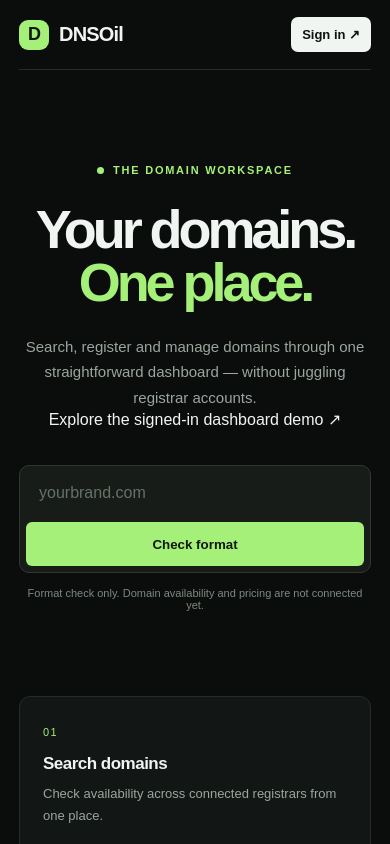
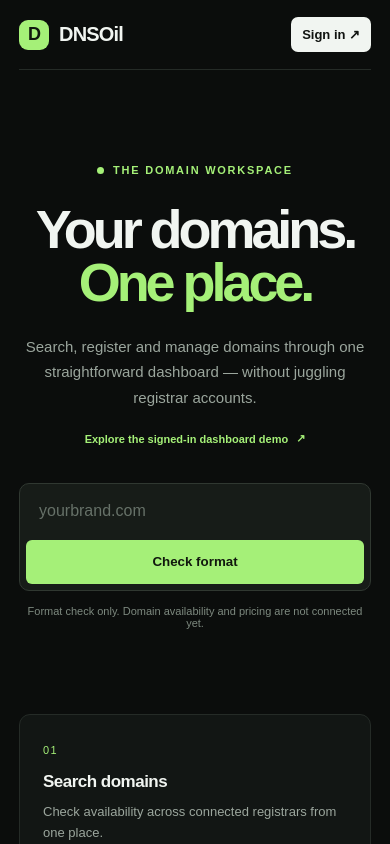
Before and after one commit to mystrdan/DNSOil, a Next.js app in the folder apps/web/: page / in a window 390 px wide. Shown: the top 844 px of the page. Built offline with nearby package versions, Linux system fonts and the light colour scheme.

Commit message:
style(web): design responsive dashboard demo states

```diff
--- a/apps/web/src/app/globals.css
+++ b/apps/web/src/app/globals.css
@@ -69,3 +69,40 @@ footer .mark{width:23px;height:23px;font-size:14px;border-radius:6px}
 .domainFeedback{max-width:570px;margin:13px auto 0;padding:13px 15px;border:1px solid var(--line);border-radius:8px;font-size:13px;line-height:1.6;text-align:left}
 .domainSuccess{color:#d6f7c6;background:#111a11;border-color:#2a4527}
 .domainError{color:#ffc7bd;background:#211311;border-color:#573027}
+
+.homeDemoLink{display:inline-flex;align-items:center;gap:8px;margin-top:22px;font-size:12px;font-weight:700;color:var(--green)}
+.homeDemoLink:hover{text-decoration:underline;text-underline-offset:4px}
+.authFooter a{color:var(--green);font-weight:700}
+.demoShell{padding-bottom:10px}
+.demoBanner{margin:18px 0 0;padding:11px 14px;border:1px solid #38492f;background:#141b12;border-radius:8px;color:#b7c2b8;font-size:12px;line-height:1.6}
+.demoBanner span{display:inline-block;margin-right:9px;padding:4px 6px;border-radius:4px;background:var(--green);color:#11180e;font-size:9px;font-weight:900;letter-spacing:.08em}
+.demoNav{display:flex;align-items:center;gap:18px;font-size:12px;color:var(--muted)}
+.demoWelcome{display:flex;align-items:flex-end;justify-content:space-between;gap:25px;padding:65px 0 32px}
+.demoWelcome .eyebrow{justify-content:flex-start}
+.demoWelcome h1{font-size:clamp(38px,5vw,56px);margin:18px 0 12px}
+.demoWelcome .intro{margin:0;max-width:580px;text-align:left;font-size:14px}
+.demoPrimaryButton{display:inline-flex;align-items:center;justify-content:center;min-height:42px;padding:0 15px;border-radius:7px;background:var(--green);color:#11180e;font-size:12px;font-weight:800;white-space:nowrap}
+.demoPill{margin-left:7px;padding:4px 6px;border:1px solid #40543a;border-radius:4px;font-size:9px;letter-spacing:.08em}
+.demoStats{display:grid;grid-template-columns:repeat(3,minmax(0,1fr));gap:13px}
+.demoStat{display:flex;flex-direction:column;gap:12px;padding:21px;border:1px solid var(--line);border-radius:10px;background:var(--panel)}
+.demoStat>span{font-size:12px;color:var(--muted)}
+.demoStat strong{font-size:30px;letter-spacing:-.04em}
+.demoStat small{font-size:11px;color:#7f8a81}
+.demoStat .demoHealthy{display:flex;align-items:center;gap:8px;font-size:17px;letter-spacing:-.02em}
+.demoHealthy i{display:inline-block;width:7px;height:7px;border-radius:50%;background:var(--green)}
+.demoDomainSection{padding:47px 0 60px}
+.demoSectionHeading{display:flex;align-items:flex-end;justify-content:space-between;gap:20px;margin-bottom:18px}
+.demoSectionHeading .eyebrow{justify-content:flex-start;margin:0 0 8px}
+.demoSectionHeading h2{font-size:23px;letter-spacing:-.04em;margin:0}
+.demoCount{font-size:9px;letter-spacing:.1em;color:var(--muted)}
+.demoTableWrap{overflow-x:auto;border:1px solid var(--line);border-radius:10px}
+.demoTable{width:100%;border-collapse:collapse;text-align:left;white-space:nowrap}
+.demoTable th{padding:14px 17px;background:#141815;color:#7f8a81;font-size:10px;font-weight:650}
+.demoTable td{padding:16px 17px;border-top:1px solid var(--line);font-size:12px;color:#c7d0c8}
+.demoTable td strong{display:block;color:var(--text);font-size:12px}
+.demoTable td small{display:block;margin-top:5px;color:#778178;font-size:10px}
+.domainStatus{display:inline-block;padding:5px 8px;border:1px solid #30462b;border-radius:5px;color:#c6f0b4;background:#151d12;font-size:10px}
+.domainStatusWarn{border-color:#59482a;color:#f0d5a2;background:#201b12}
+.demoMore{font-size:22px;color:var(--muted);letter-spacing:2px}
+.demoDisclaimer{font-size:11px;line-height:1.6;color:#7f8a81;margin-top:14px}
+@media(max-width:650px){.navLinks{gap:10px}.navLinks>a[href="/demo/dashboard"]{display:none}.homeDemoLink{font-size:11px}.demoBanner{margin-top:12px}.demoWelcome{display:block;padding:54px 0 25px}.demoPrimaryButton{margin-top:22px}.demoStats{grid-template-columns:1fr}.demoStat{padding:17px}.demoStat strong{font-size:25px}.demoDomainSection{padding:36px 0 45px}.demoSectionHeading{align-items:flex-start;flex-direction:column}.demoTable th,.demoTable td{padding:13px}.demoNav{gap:9px}.demoNav .signOutButton{padding:8px 10px}}
```
